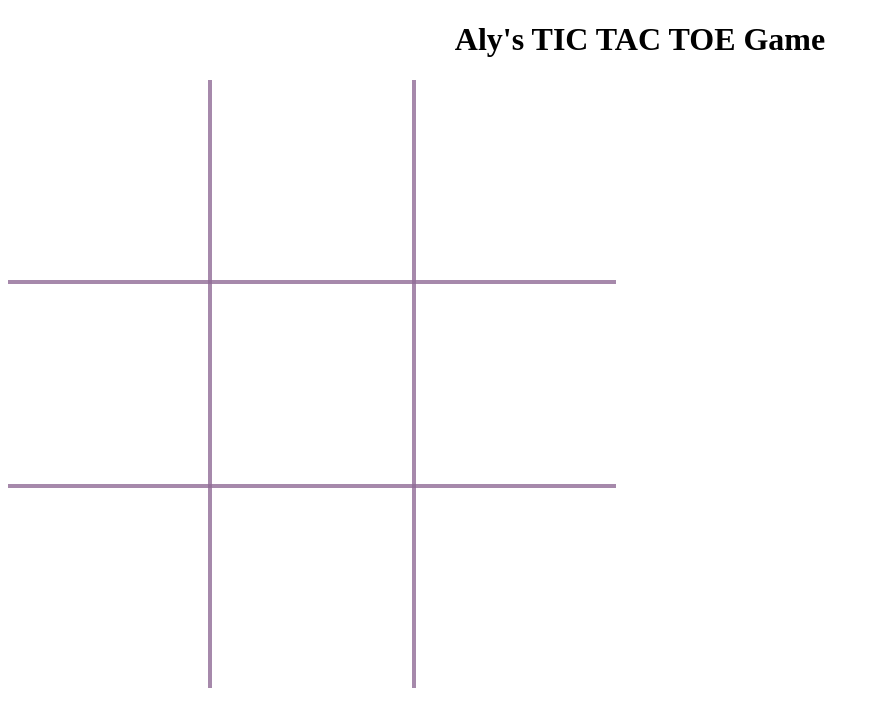
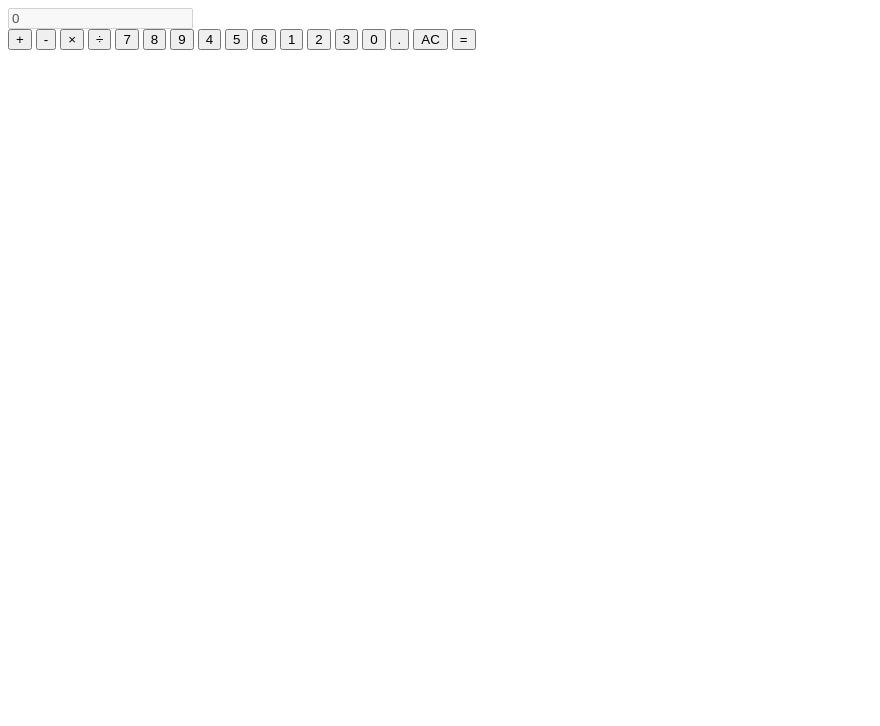
Before and after one commit to alejlo2594/JavaScript-Projects, a plain HTML site: page Calculator/index.html in a window 1280 px wide. Shown: the whole page, without its empty margins (0-880 px from the left). Drawn offline with Linux system fonts and the light colour scheme; files that its build step writes are made by us from their sources.

Commit message:
Update index.html

```diff
--- a/Calculator/index.html
+++ b/Calculator/index.html
@@ -1,35 +1,47 @@
 <!DOCTYPE html>
 <html lang="en">
     <head>
-        <h1><center> Aly's TIC TAC TOE Game</center></h1>
-        <title>Tic Tac Toe</title>
         <meta charset="UTF-8">
-        <meta name="viewport" content="width=device-width, initial-scale=1.0">
-        <script src="./JS/tictactoe.js"></script>
+        <title>Calculator</title>
+        <meta name="description" content="A basic HTML, CSS, and JavaScript Calculator">
+        <meta name="author" content="Alejandra Lopez">
+        <!-- Link CSS File -->
         <link rel="stylesheet" type="text/css" href="./CSS/game.css">
+        <!-- Link JavaScript File -->
+        <script src="" defer></script>
     </head>
+
     <body>
-        <!-- This container is needed to overlay our canvas over our table. -->
+        <!-- This is the main div container that will display the calculator. -->
         <div class="calculator">
-            <!-- NOTE: Canvas width and height must be within the element. -->
-            <canvas id="win-lines" width="608" height="608"></canvas>
-            <table>
-                <tr>
-                    <td id='0' onclick='placeXOrO("0")'></td>
-                    <td id='1' onclick='placeXOrO("1")'></td>
-                    <td id='2' onclick='placeXOrO("2")'></td>
-                </tr>
-                <tr>
-                    <td id='3' onclick='placeXOrO("3")'></td>
-                    <td id='4' onclick='placeXOrO("4")'"></td>
-                    <td id='5' onclick='placeXOrO("5")'"></td>
-                </tr>
-                <tr>
-                    <td id='6' onclick='placeXOrO("6")'></td>
-                    <td id='7' onclick='placeXOrO("7")'></td>
-                    <td id='8' onclick='placeXOrO("8")'></td>
-                </tr>
-            </table>
+            <!-- This input displays the result of the calculation -->
+            <input type="text" class="calculator-screen" value="0" disabled>
+            <!-- This section displays all the buttons that a user can press to make a calculation-->
+            <div class="calculator-keys">
+                <button type="button" class="operator" value="+">+</button>
+                <button type="button" class="operator" value="-">-</button>
+                <button type="button" class="operator" value="*">&times;</button>
+                <button type="button" class="operator" value="/">&divide;</button>
+
+                <button type="button" value="7">7</button>
+                <button type="button" value="8">8</button>
+                <button type="button" value="9">9</button>
+
+                <button type="button" value="4">4</button>
+                <button type="button" value="5">5</button>
+                <button type="button" value="6">6</button>
+
+                <button type="button" value="1">1</button>
+                <button type="button" value="2">2</button>
+                <button type="button" value="3">3</button>
+
+                <button type="button" value="0">0</button>
+                <button type="button" class="decimal function" value=".">.</button>
+                <button type="button" class="all-clear function" value="all-clear">AC</button>
+
+                <button type="button" class="equal-sign operator" value="=">=</button>
+
+            </div>
         </div>
     </body>
 </html>
```
